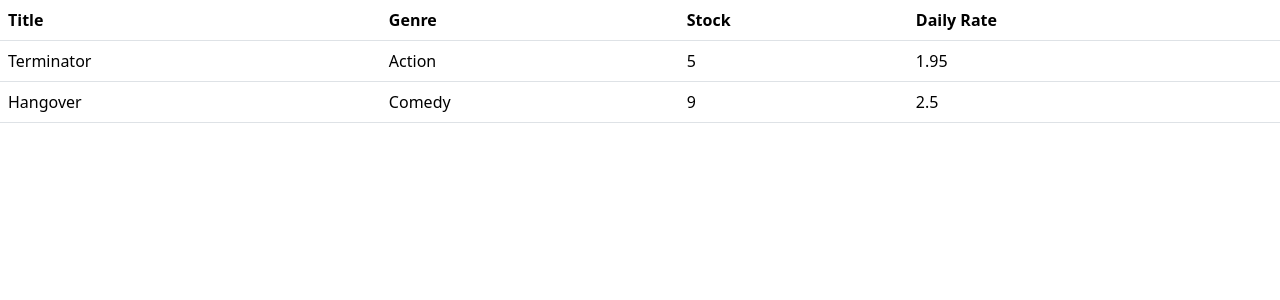
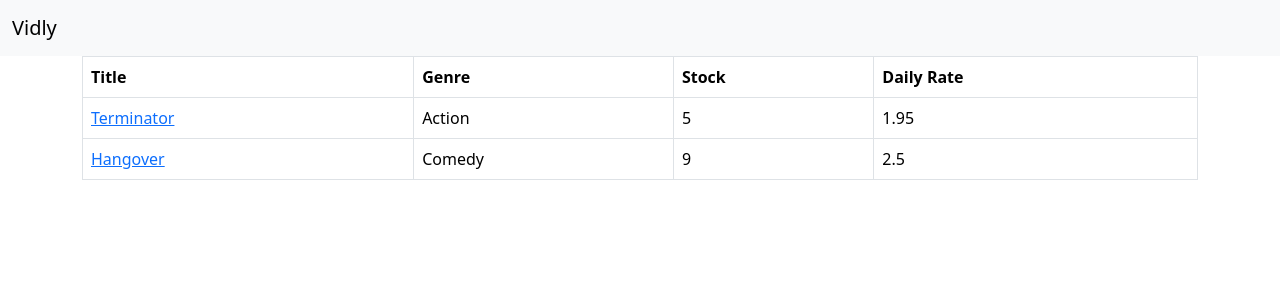
Before and after one commit to tedioregit/Djangomovies, a Django app: page /movies/ in a window 1280 px wide. Shown: the top 300 px of the page. Run offline with Django 4.2, Linux system fonts and the light colour scheme; data comes from the database, SQL or seed files in the repository; both versions use the stored data as it was after the commit.

Commit message:
Individual page for each movie. URL reference

```diff
--- a/movies/models.py
+++ b/movies/models.py
@@ -16,4 +16,3 @@ class Movie(models.Model):
     daily_rate = models.FloatField()
     genre = models.ForeignKey(Genre, on_delete=models.CASCADE)
     date_created = models.DateTimeField(default=timezone.now)
-#COMENT 1
--- a/movies/templates/movies/index.html
+++ b/movies/templates/movies/index.html
@@ -1,7 +1,7 @@
-{% extends 'movies/base.html' %}
+{% extends 'base.html' %}
 
 {% block content %}
- <table class="table">
+ <table class="table table-bordered table-hover">
      <thead>
      <tr>
          <th>Title</th>
@@ -13,7 +13,10 @@
      <tbody>
       {% for movie in movies %}
        <tr>
-           <td>{{ movie.title }}</td>
+           <td>
+               <a href='{% url "movies:detail" movie.id%}'>{{ movie.title }}</a>
+
+           </td>
            <td>{{ movie.genre }}</td>
            <td>{{ movie.number_in_stock }}</td>
            <td>{{ movie.daily_rate }}</td>
--- a/movies/urls.py
+++ b/movies/urls.py
@@ -1,6 +1,9 @@
 from django.urls import path
 from . import views
 
+app_name = 'movies'
+
 urlpatterns = [
-    path('', views.index)
+    path('', views.index, name='index'),
+    path('<int:movie_id>', views.detail, name='detail')
 ]
--- a/movies/views.py
+++ b/movies/views.py
@@ -1,5 +1,5 @@
-from django.http import HttpResponse
-from django.shortcuts import render
+from django.http import HttpResponse, Http404
+from django.shortcuts import render, get_object_or_404
 from .models import Movie
 
 # Create your views here.
@@ -8,3 +8,6 @@ from .models import Movie
 def index(request):
     movies = Movie.objects.all()
     return render(request, 'movies/index.html', {'movies': movies})
+def detail(request, movie_id):
+    movie = get_object_or_404(Movie, pk=movie_id)
+    return render(request, 'movies/detail.html', {'movie': movie})
--- a/movies/templates/movies/base.html
+++ b/templates/base.html
@@ -7,8 +7,15 @@
     <link href="https://cdn.jsdelivr.net/npm/bootstrap@5.3.0-alpha1/dist/css/bootstrap.min.css" rel="stylesheet" integrity="sha384-GLhlTQ8iRABdZLl6O3oVMWSktQOp6b7In1Zl3/Jr59b6EGGoI1aFkw7cmDA6j6gD" crossorigin="anonymous">
   </head>
   <body>
+   <nav class="navbar bg-body-tertiary">
+      <div class="container-fluid">
+        <a class="navbar-brand" href="#">Vidly</a>
+      </div>
+   </nav>
+   <main class="container">
     {% block content %}
     {% endblock %}
+   </main>
     <script src="https://cdn.jsdelivr.net/npm/bootstrap@5.3.0-alpha1/dist/js/bootstrap.bundle.min.js" integrity="sha384-w76AqPfDkMBDXo30jS1Sgez6pr3x5MlQ1ZAGC+nuZB+EYdgRZgiwxhTBTkF7CXvN" crossorigin="anonymous"></script>
   </body>
 </html>
--- a/vidly/settings.py
+++ b/vidly/settings.py
@@ -11,6 +11,7 @@ https://docs.djangoproject.com/en/4.1/ref/settings/
 """
 
 from pathlib import Path
+import os.path
 
 # Build paths inside the project like this: BASE_DIR / 'subdir'.
 BASE_DIR = Path(__file__).resolve().parent.parent
@@ -55,7 +56,7 @@ ROOT_URLCONF = 'vidly.urls'
 TEMPLATES = [
     {
         'BACKEND': 'django.template.backends.django.DjangoTemplates',
-        'DIRS': [],
+        'DIRS': [os.path.join(BASE_DIR, 'templates')],
         'APP_DIRS': True,
         'OPTIONS': {
             'context_processors': [
```
Also changed, not shown: movies/templates/movies/detail.html (added, +11 -0 lines), db.sqlite3.
